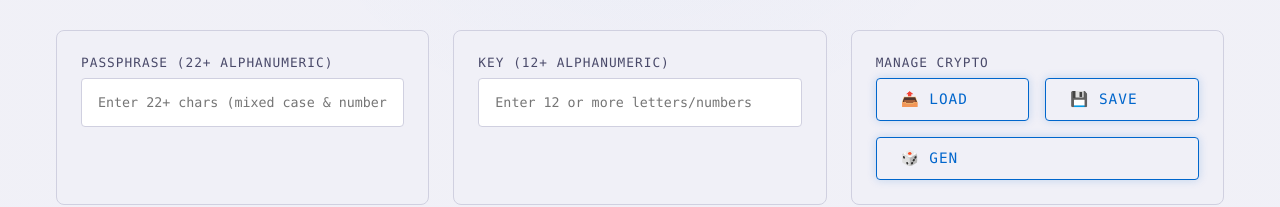
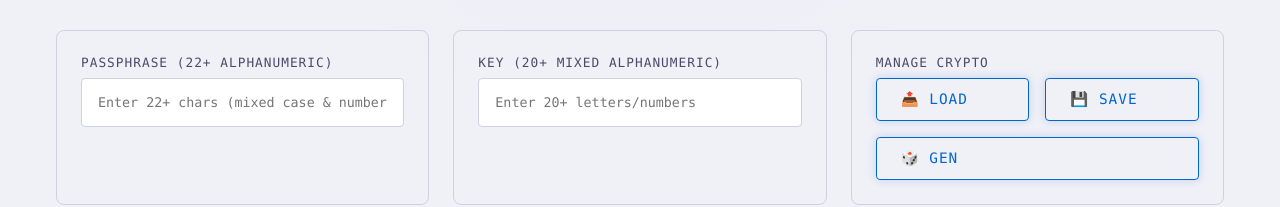
Before and after one commit to elkmire/TNC-Module, a plain HTML site: page index.html in a window 1280 px wide. Shown: the part 732-939 px from the top of the page. Drawn offline with Linux system fonts and the light colour scheme.

Commit message:
Update index.html

```diff
--- a/index.html
+++ b/index.html
@@ -395,9 +395,9 @@
             </div>
 
             <div class="input-group">
-                <label for="key">Key (12+ alphanumeric)</label>
+                <label for="key">Key (20+ mixed alphanumeric)</label>
                 <input type="password" id="key" class="input-field"
-                       maxlength="64" placeholder="Enter 12 or more letters/numbers"
+                       maxlength="64" placeholder="Enter 20+ letters/numbers"
                        pattern="[a-zA-Z0-9]*">
             </div>
 
```
